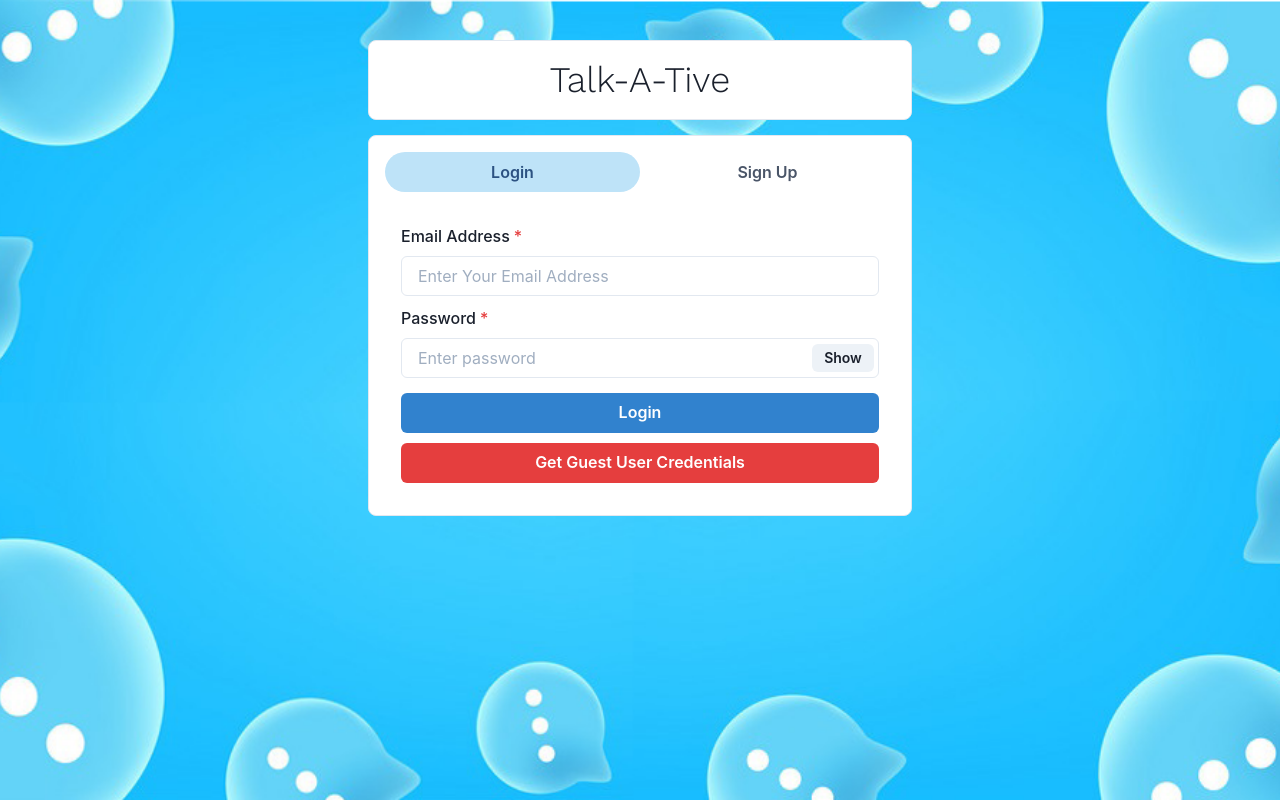
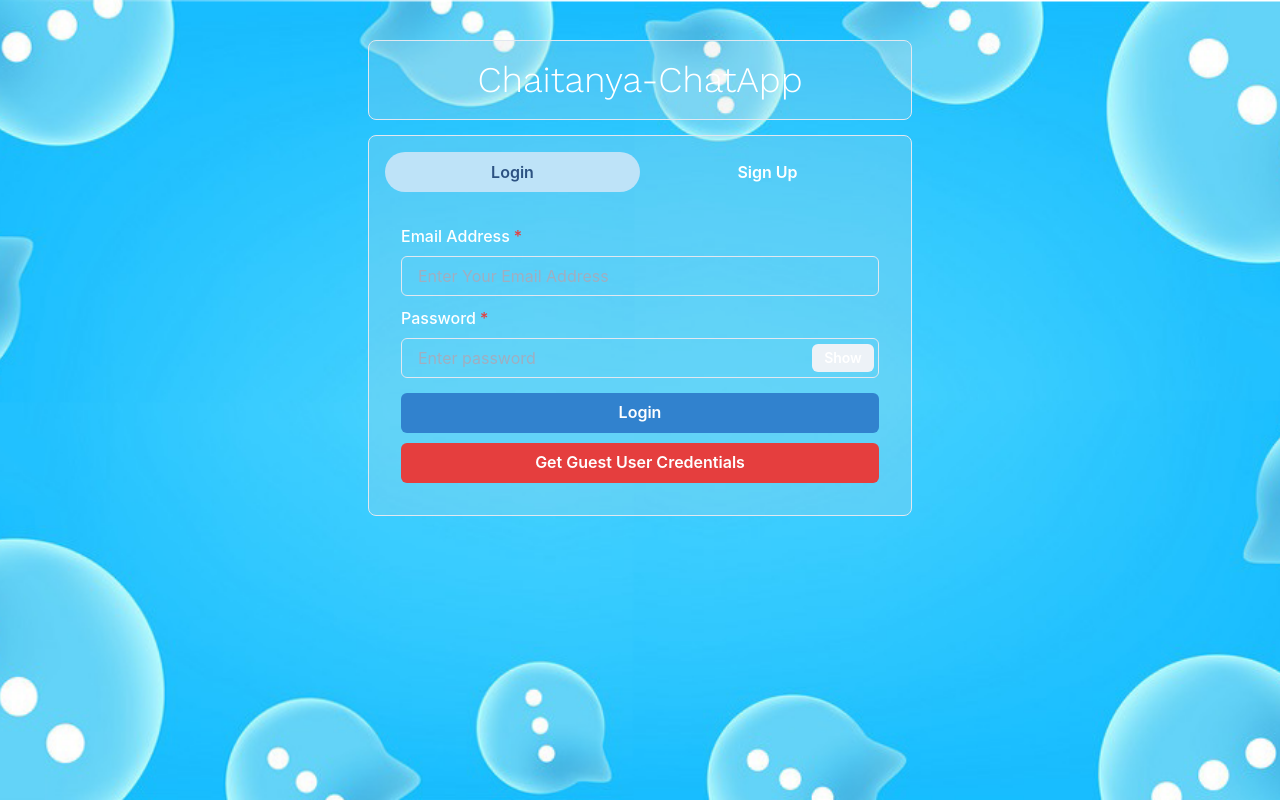
Before and after one commit to Chaitanya-Srinivas/ImBesideYou-ChatApp, a React (Create React App) app in the folder frontend/: page / in a window 1280 px wide. Built offline with nearby package versions, Linux system fonts and the light colour scheme.

Commit message:
Update Homepage.js

```diff
--- a/frontend/src/Pages/Homepage.js
+++ b/frontend/src/Pages/Homepage.js
@@ -28,21 +28,22 @@ function Homepage() {
         d="flex"
         justifyContent="center"
         p={3}
-        bg="white"
+        bg="#d9d9d933"
         w="100%"
         m="40px 0 15px 0"
         borderRadius="lg"
         borderWidth="1px"
+        color="white"
       >
         <Text fontSize="4xl" fontFamily="Work sans">
-          Talk-A-Tive
+          Chaitanya-ChatApp
         </Text>
       </Box>
-      <Box bg="white" w="100%" p={4} borderRadius="lg" borderWidth="1px">
+      <Box bg="#d9d9d933" w="100%" p={4} borderRadius="lg" borderWidth="1px" color="white">
         <Tabs isFitted variant="soft-rounded">
           <TabList mb="1em">
-            <Tab>Login</Tab>
-            <Tab>Sign Up</Tab>
+            <Tab color="white">Login</Tab>
+            <Tab color="white">Sign Up</Tab>
           </TabList>
           <TabPanels>
             <TabPanel>
```
